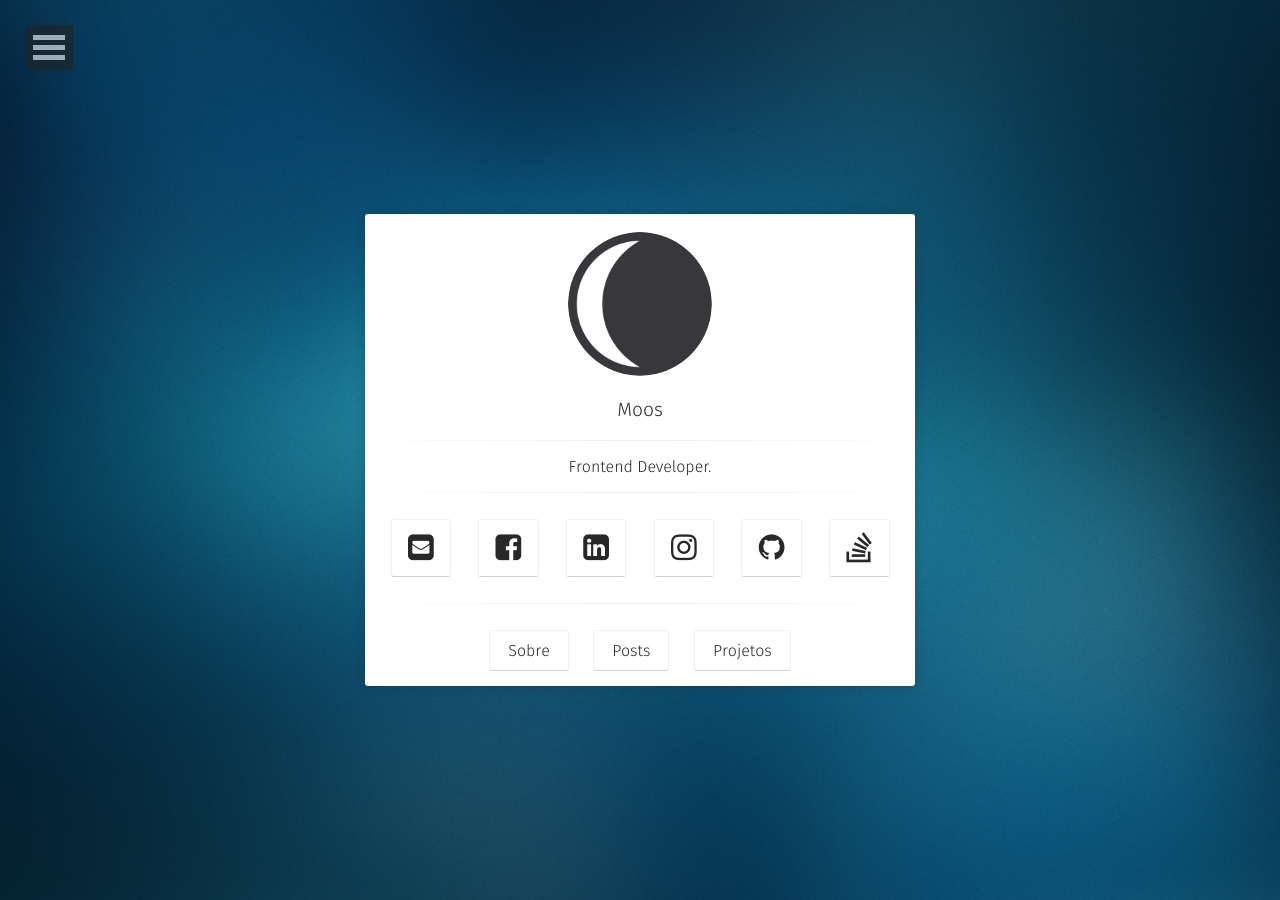
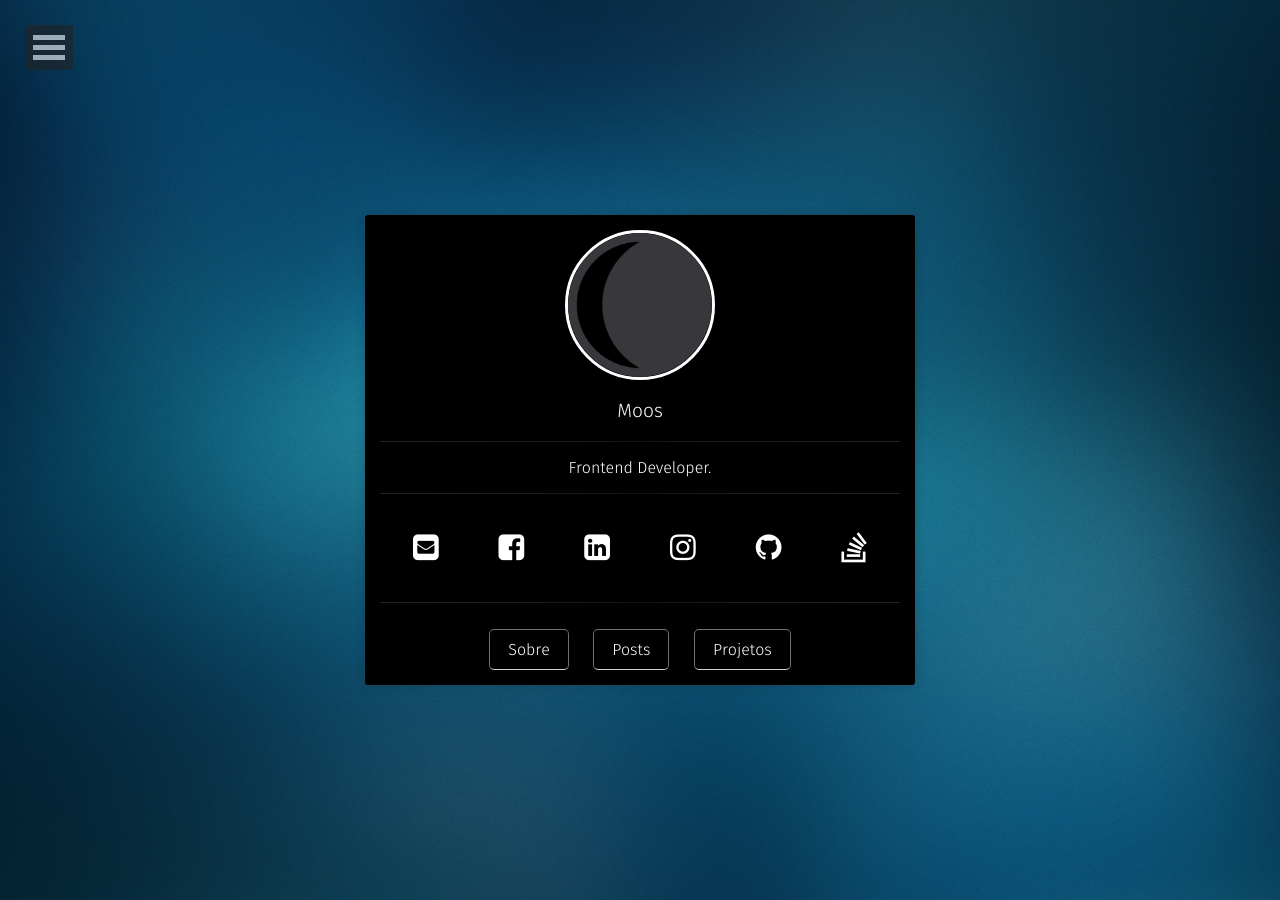
Before and after one commit to mathiasfc/jekyllPage, a Jekyll site: the page built from index.html, in a window 1280 px wide. Built offline with Jekyll 4.4.1, drawn with Linux system fonts in a browser that asks for light colours; some web fonts are replaced.

Commit message:
Dark theme

```diff
--- a/_sass/elements.scss
+++ b/_sass/elements.scss
@@ -3,25 +3,31 @@
 	display: inline-block;
 	border: 1px solid;
 	border-color: rgba($color_mercury,0.5) rgba($color_bon_jour,0.5) $color_mischka;
-	border-radius: 3px;
+	border-radius: 5px;
 	text-decoration: none;
-	background: $white;
+	background: $black;
 	color: $color_shark;
 	&:hover {
-		box-shadow: 0 0 1px 0 rgba($color_shark,0.5);
-		color: $red;
+		box-shadow: 0 0 4px 0 rgba($white,0.5);
+		color: $light_blue;
 	}
 }
 .social-btn {
 	padding: 10px;
 	margin: 10px;
-	@extend %btnextend;
+  @extend %btnextend;
+  border: none;
+
+  &:hover{
+    box-shadow: none;
+  }
 }
 .btn {
 	padding: 10px 18px;
 	@include font-rem(14);
 	margin: 4px auto;
-	@extend %btnextend;
+  @extend %btnextend;
+  border-radius: 5px;
 	&.btn-success {
       background-color: $success;
       color: $white;
@@ -206,3 +212,9 @@
     font-weight: 300;
     margin-bottom: 10px;
 }
+
+.wrapper{
+  .btn{
+    background-color: $white;
+  }
+}
--- a/_sass/site.scss
+++ b/_sass/site.scss
@@ -74,7 +74,7 @@
     padding-right: 15px;
     padding-left: 15px;
     @include center-block();
-    background-color: $white;
+    background-color: $black;
     color: $color_shark;
     z-index: 1;
     border-radius: 3px;
--- a/_sass/typography.scss
+++ b/_sass/typography.scss
@@ -33,7 +33,7 @@
 
 // headings
 h3.title a {
-    color: $color_shark;
+    color: $white;
     text-decoration: none;
 }
 
@@ -59,7 +59,7 @@
             color: $color_shark;
             font-weight: bolder;
             &:hover {
-                color: $red;
+                color: $light_blue;
             }
         }
         p {
@@ -130,7 +130,7 @@
         color: $color_tuatara;
     }
     &:hover {
-        color: $red;
+        color: $light_blue;
     }
     &:active {
         transition: color 0.3s;
--- a/_sass/variables.scss
+++ b/_sass/variables.scss
@@ -3,7 +3,7 @@
 $black           	 : #000;
 $white               : #fff;
 $color_gray          : #e8e8e8;
-$red                 : #16637d;
+$light_blue          : #1d7792;
 $maroon              : #85144b;
 $color_tuatara       : #383838;
 $color_shark         : #282828;
```
